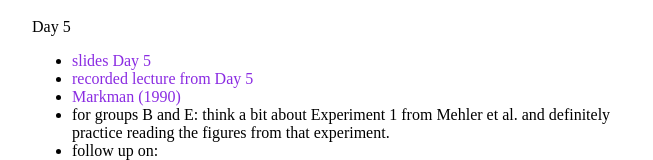
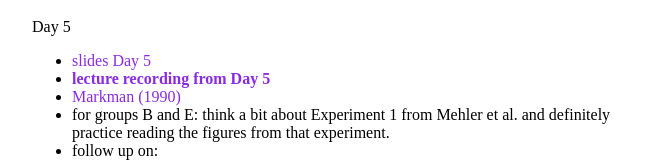
Before and after one commit to ozyildiz/ozyildiz.github.io, a plain HTML site: page t/lc/index.html in a window 1280 px wide. Shown: the part 270-430 px from the top of the page, without its empty margins (308-961 px from the left). Drawn offline with Linux system fonts and the light colour scheme.

Commit message:
Update index.html

```diff
--- a/t/lc/index.html
+++ b/t/lc/index.html
@@ -47,7 +47,7 @@
           <a href="slides/5day/5day-psycholing.pdf">slides Day 5</a>
         </li>
 		<li>
-			<a href="https://drive.google.com/file/d/1zxbGMFZTXBqCo1zA_teX9yEq5KmUjS7L/view?usp=drivesdk">recorded lecture from Day 5</a>
+			<a href="https://drive.google.com/file/d/1zxbGMFZTXBqCo1zA_teX9yEq5KmUjS7L/view?usp=drivesdk"><b>lecture recording from Day 5</b></a>
 		</li>
         <li><a href="readings/markman-1990.pdf">Markman (1990)</a></li>
         <li>for groups B and E: think a bit about Experiment 1 from Mehler et
```
